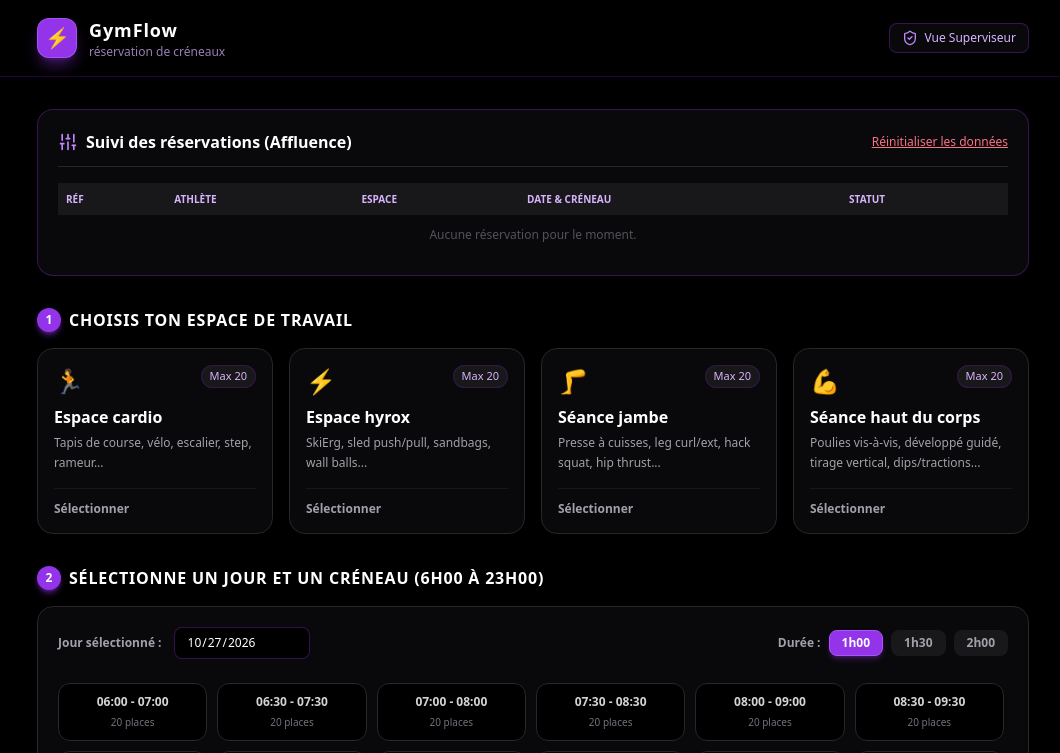
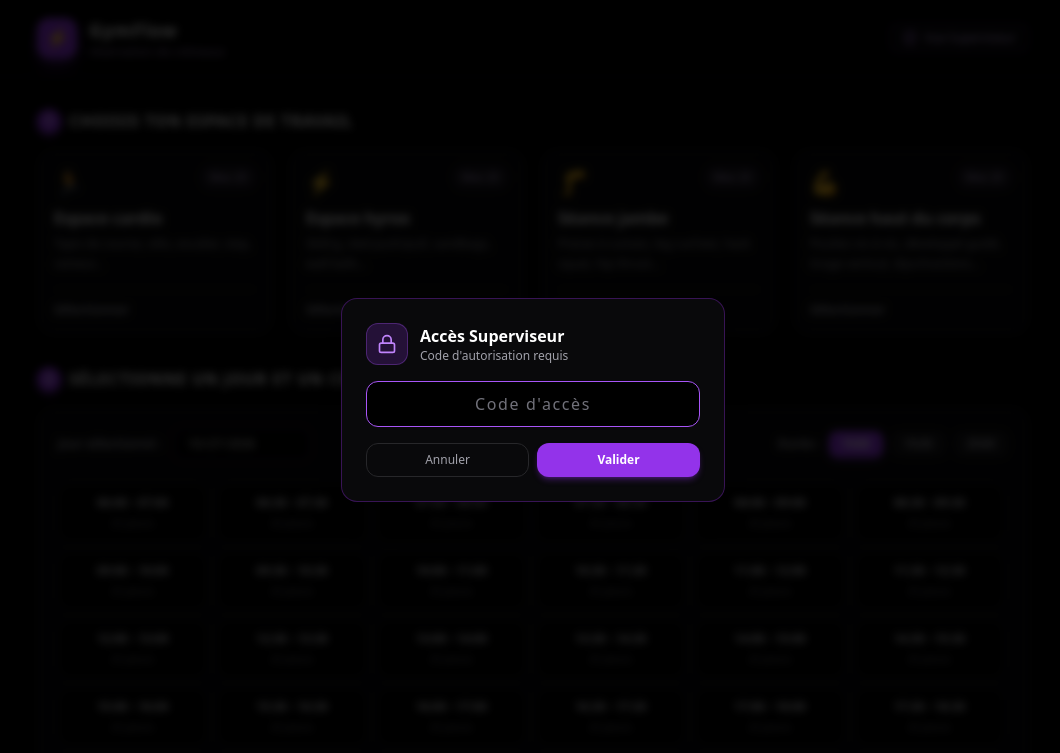
Before and after one commit to zoegrangeon/Reservation-creneau-salle-sport, a plain HTML site: page index.html in a window 1280 px wide. Both pictures are taken after a click on the button "Vue Superviseur". Shown: the top 753 px of the page, without its empty margins (107-1167 px from the left). Drawn offline with nearby package versions, Linux system fonts and the light colour scheme.

Commit message:
feat: securisation de la vue superviseur par code 0129#

```diff
--- a/index.html
+++ b/index.html
@@ -285,6 +285,51 @@
     </section>
 
   </main>
+
+  <!-- Modale d'authentification Superviseur (Mot de passe) -->
+  <div id="adminPasswordModal" class="fixed inset-0 bg-black/80 backdrop-blur-sm z-50 flex items-center justify-center p-4 hidden">
+    <div class="bg-zinc-950 border border-purple-900/60 rounded-2xl p-6 max-w-sm w-full shadow-2xl">
+      <div class="flex items-center gap-3 mb-4">
+        <div class="p-2.5 rounded-xl bg-purple-600/20 text-purple-400 border border-purple-500/30">
+          <i data-lucide="lock" class="w-5 h-5"></i>
+        </div>
+        <div>
+          <h3 class="font-bold text-white text-base">Accès Superviseur</h3>
+          <p class="text-xs text-zinc-400">Code d'autorisation requis</p>
+        </div>
+      </div>
+
+      <form id="adminAuthForm" class="space-y-4">
+        <div>
+          <input
+            type="password"
+            id="adminPasswordInput"
+            placeholder="Code d'accès"
+            class="w-full px-4 py-2.5 bg-black border border-zinc-800 rounded-xl text-white placeholder-zinc-500 focus:outline-none focus:border-purple-500 transition-colors tracking-widest text-center text-base"
+            autocomplete="off"
+            required
+          >
+          <p id="adminAuthError" class="text-xs text-rose-500 mt-2 hidden text-center font-medium">Code d'accès incorrect</p>
+        </div>
+
+        <div class="flex gap-2">
+          <button
+            type="button"
+            id="adminCancelBtn"
+            class="w-1/2 py-2 rounded-xl border border-zinc-800 text-zinc-400 hover:bg-zinc-900 hover:text-white transition-colors text-xs font-medium"
+          >
+            Annuler
+          </button>
+          <button
+            type="submit"
+            class="w-1/2 py-2 rounded-xl bg-purple-600 hover:bg-purple-500 text-white transition-colors text-xs font-bold shadow-md shadow-purple-600/30"
+          >
+            Valider
+          </button>
+        </div>
+      </form>
+    </div>
+  </div>
 
   <script>
     // Configuration & Zones
@@ -626,10 +671,47 @@
       updateFinalSummary();
     });
 
+    // --- Gestion Authentification Superviseur (0129#) ---
+    const SUPERVISOR_PIN = "0129#";
     const toggleAdminBtn = document.getElementById('toggleAdminBtn');
     const adminPanel = document.getElementById('adminPanel');
+    const adminPasswordModal = document.getElementById('adminPasswordModal');
+    const adminAuthForm = document.getElementById('adminAuthForm');
+    const adminPasswordInput = document.getElementById('adminPasswordInput');
+    const adminAuthError = document.getElementById('adminAuthError');
+    const adminCancelBtn = document.getElementById('adminCancelBtn');
+
     toggleAdminBtn.addEventListener('click', () => {
-      adminPanel.classList.toggle('hidden');
+      // Si le panneau est déjà affiché, on peut le masquer sans redemander le mot de passe
+      if (!adminPanel.classList.contains('hidden')) {
+        adminPanel.classList.add('hidden');
+        return;
+      }
+
+      // Sinon, on ouvre la modale de mot de passe
+      adminAuthError.classList.add('hidden');
+      adminPasswordInput.value = '';
+      adminPasswordModal.classList.remove('hidden');
+      setTimeout(() => adminPasswordInput.focus(), 60);
+      lucide.createIcons();
+    });
+
+    adminAuthForm.addEventListener('submit', (e) => {
+      e.preventDefault();
+      if (adminPasswordInput.value === SUPERVISOR_PIN) {
+        adminPasswordModal.classList.add('hidden');
+        adminPanel.classList.remove('hidden');
+        updateAdminTable();
+        adminPanel.scrollIntoView({ behavior: 'smooth' });
+      } else {
+        adminAuthError.classList.remove('hidden');
+        adminPasswordInput.value = '';
+        adminPasswordInput.focus();
+      }
+    });
+
+    adminCancelBtn.addEventListener('click', () => {
+      adminPasswordModal.classList.add('hidden');
     });
 
     function updateAdminTable() {
```
